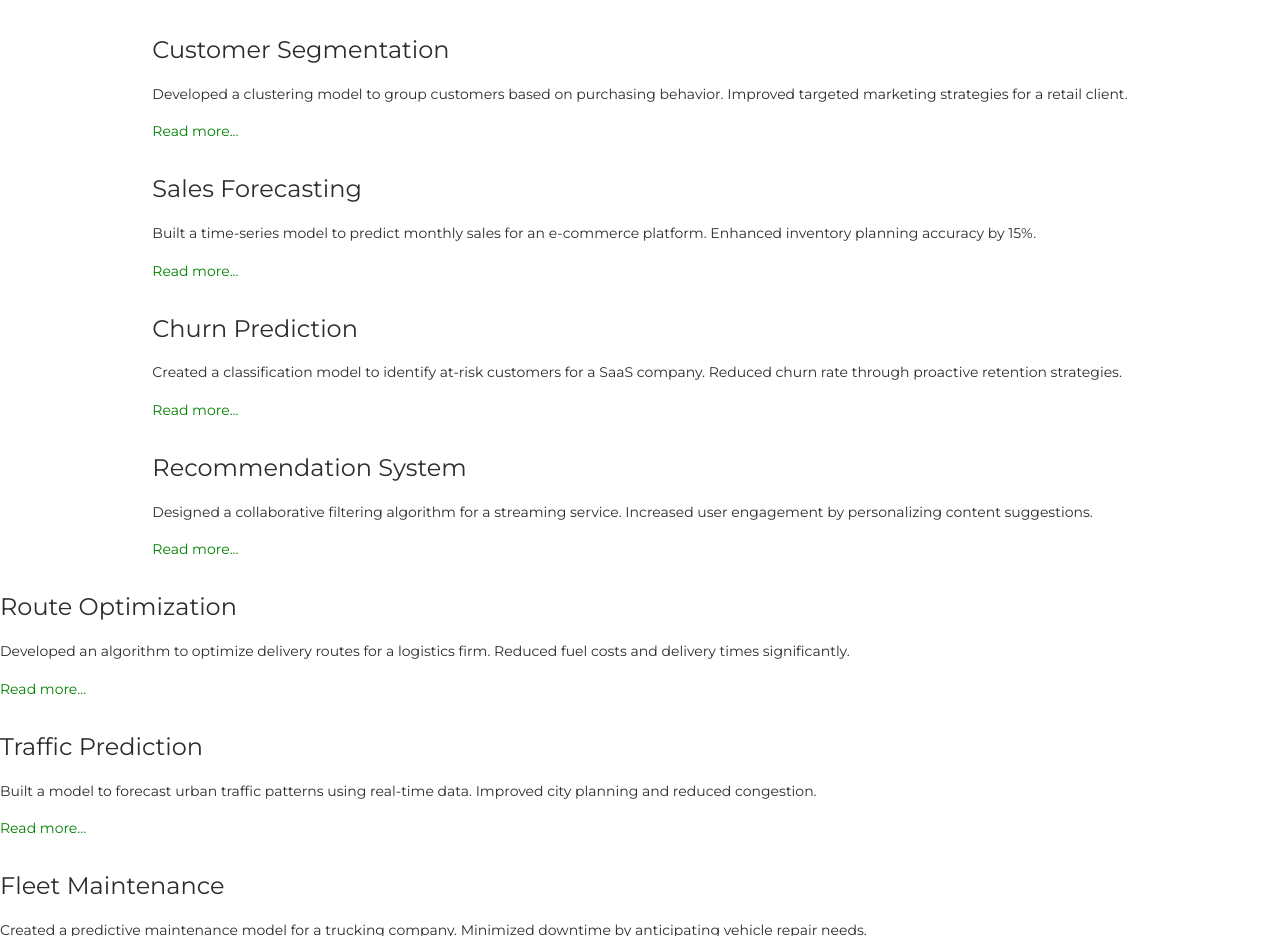
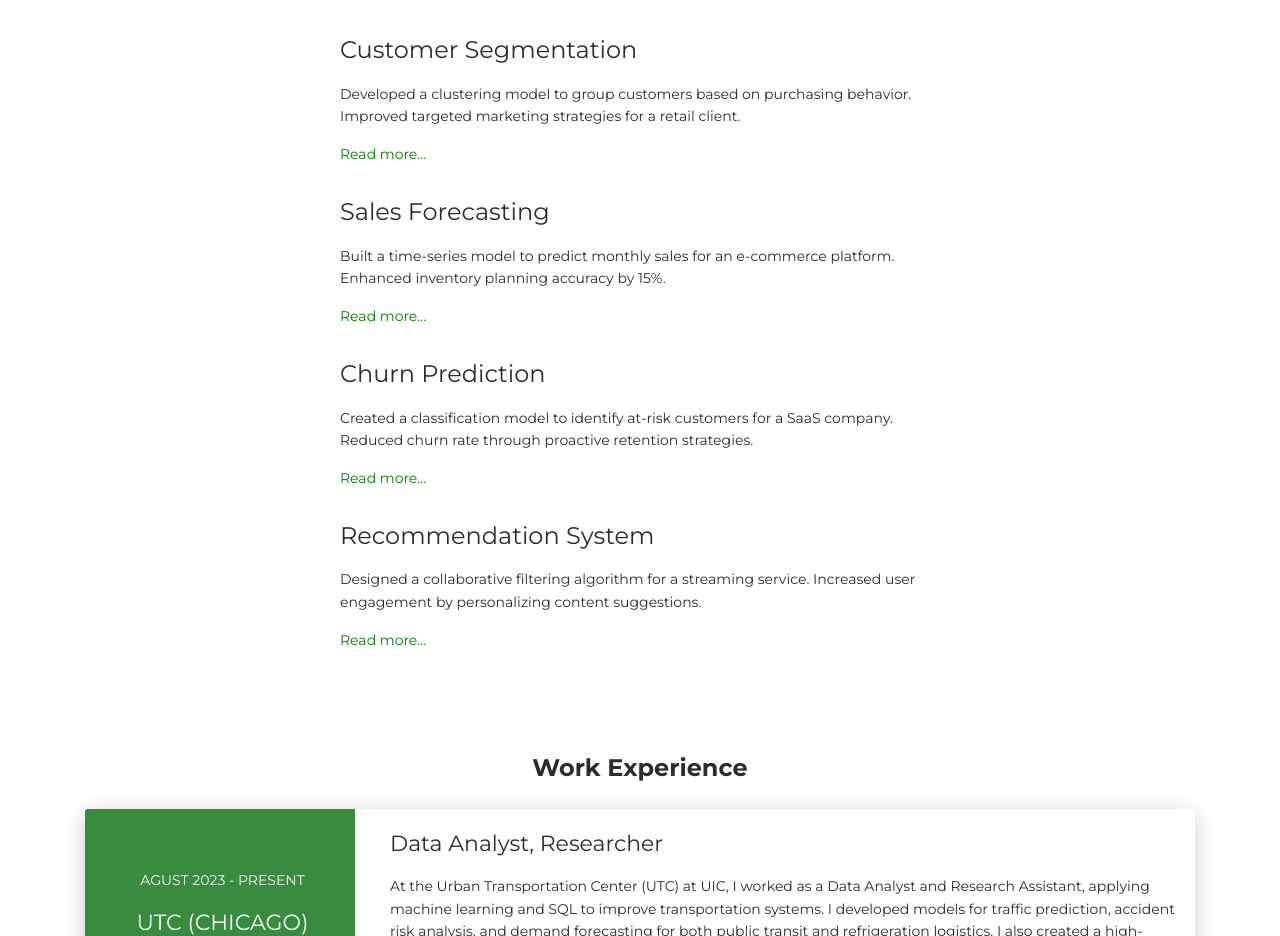
Before and after one commit to AminAb30/MyResume, a plain HTML site: page index.html in a window 1280 px wide. Shown: the part 1864-2800 px from the top of the page. Drawn offline with Linux system fonts and the light colour scheme.

Commit message:
replace the projects part with outcome of grok for centrolize them

```diff
--- a/index.html
+++ b/index.html
@@ -209,8 +209,8 @@
     </div>
   </div>
 </div>
-    <div class="tab-content gallery mt-5" style="display: flex; align-items: center;>
-      <div class="tab-pane active" id="business">
+<div class="tab-content gallery mt-5" style="display: flex; justify-content: center; align-items: center;">
+  <div class="tab-pane active" id="business" style="max-width: 600px; width: 100%;">
     <div class="ml-auto mr-auto">
       <div class="row">
         <div class="col-md-12">
@@ -238,7 +238,7 @@
       </div>
     </div>
   </div>
-      <div class="tab-pane" id="transportation" role="tabpanel">
+  <div class="tab-pane" id="transportation" role="tabpanel" style="max-width: 600px; width: 100%;">
     <div class="ml-auto mr-auto">
       <div class="row">
         <div class="col-md-12">
@@ -266,7 +266,7 @@
       </div>
     </div>
   </div>
-      <div class="tab-pane" id="finance" role="tabpanel">
+  <div class="tab-pane" id="finance" role="tabpanel" style="max-width: 600px; width: 100%;">
     <div class="ml-auto mr-auto">
       <div class="row">
         <div class="col-md-12">
@@ -289,8 +289,6 @@
             <div class="h4">Stock Price Prediction</div>
             <p>Developed a time-series model to forecast stock prices for a trading platform. Enhanced trading strategy performance.</p>
             <a href="projects/stock-prediction.html" style="color: green;">Read more...</a>
-              </div>
-            </div>
           </div>
         </div>
       </div>
```
Lines whose indentation alone changed are shown as unchanged.
